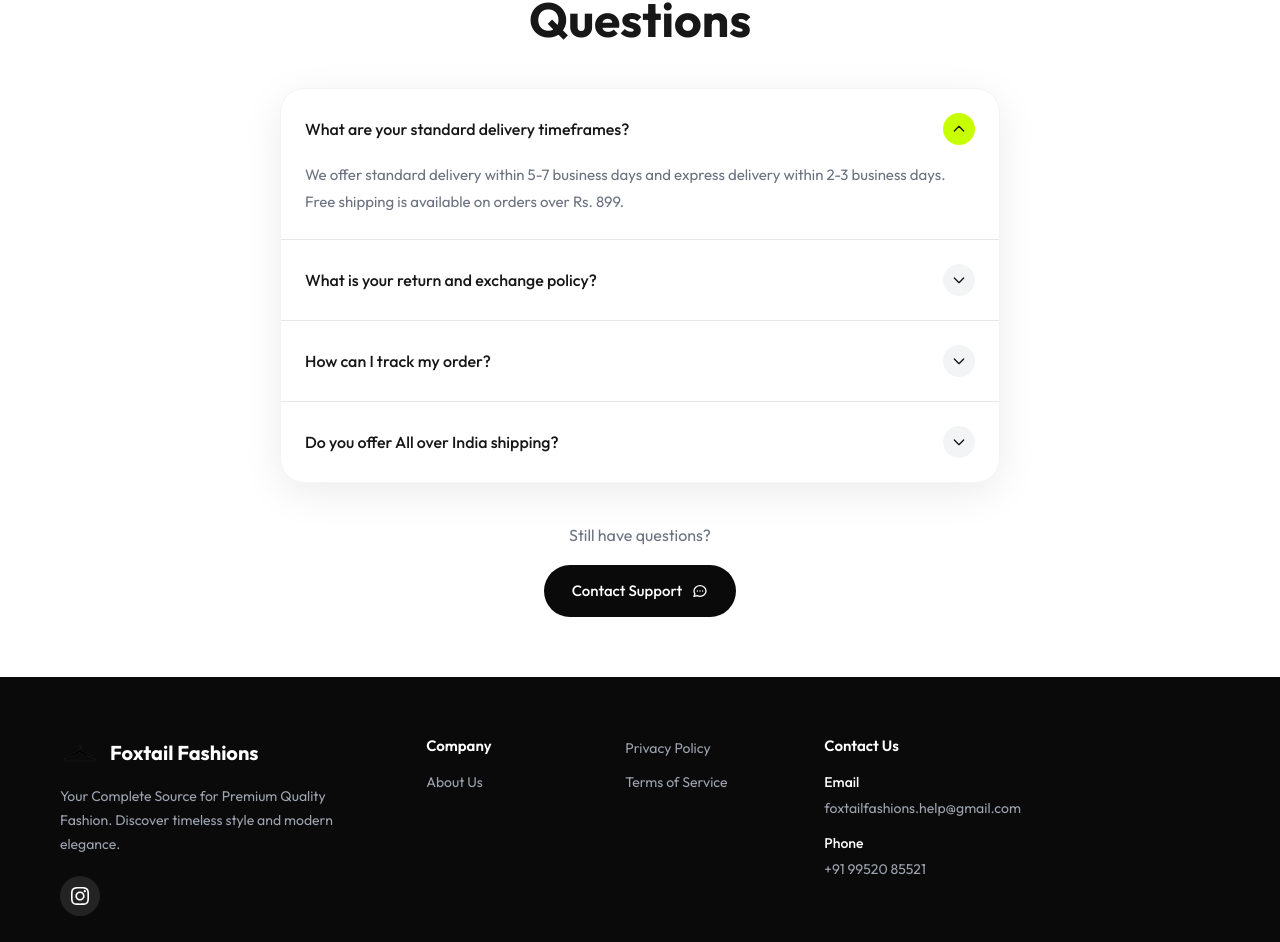
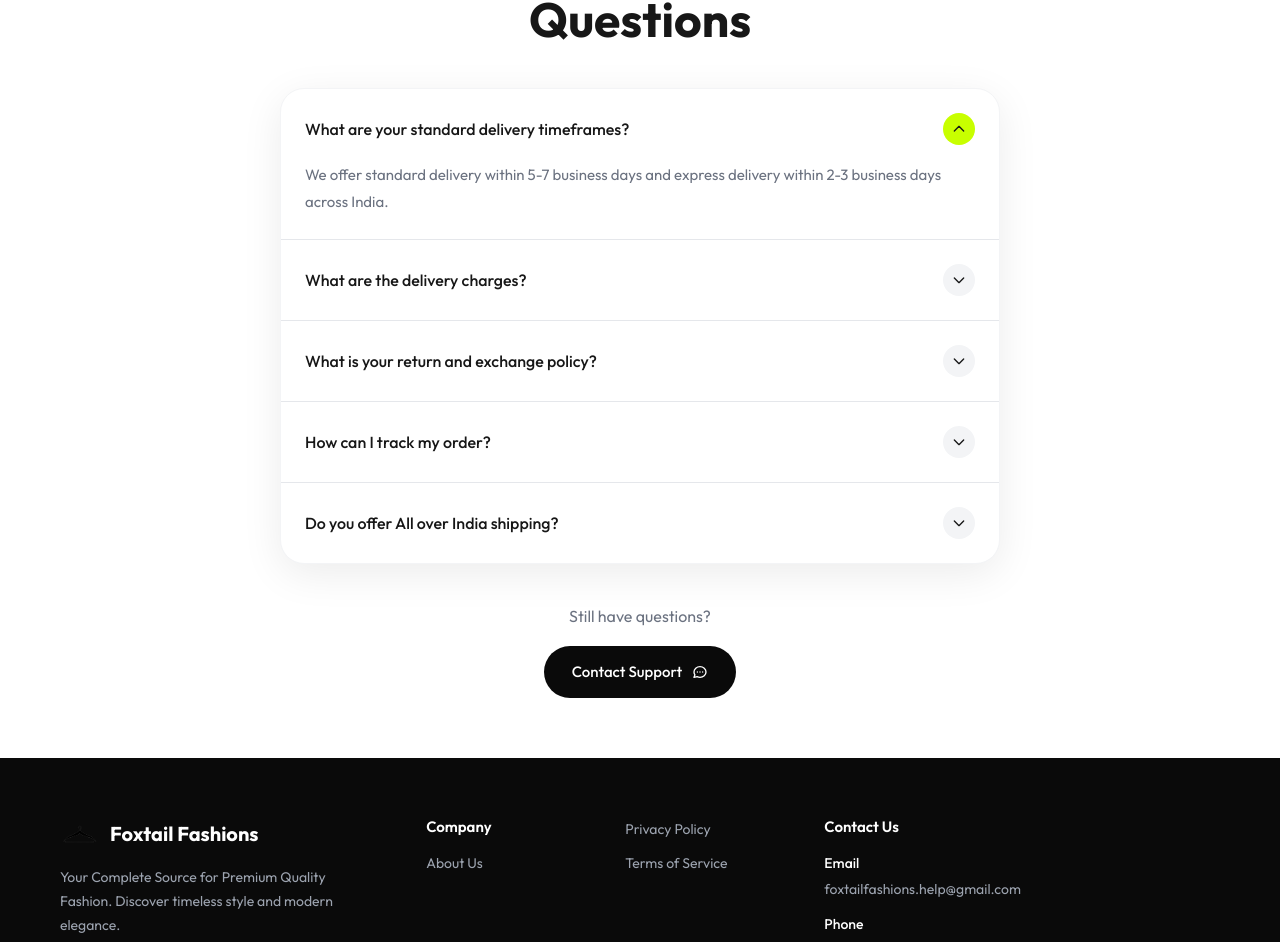
Before and after one commit to honestsolutions07/foxtail-fashions, a Next.js app: page / in a window 1280 px wide. Shown: the part 3384-4326 px from the top of the page. Built offline with nearby package versions, Linux system fonts and the light colour scheme; no server answers; the database is empty; a web font is replaced by a local one.

Commit message:
Add FAQ about delivery charges - applicable on all orders

```diff
--- a/src/components/FAQSection.tsx
+++ b/src/components/FAQSection.tsx
@@ -5,7 +5,11 @@
 const faqs = [
     {
         question: 'What are your standard delivery timeframes?',
-        answer: 'We offer standard delivery within 5-7 business days and express delivery within 2-3 business days. Free shipping is available on orders over Rs. 899.',
+        answer: 'We offer standard delivery within 5-7 business days and express delivery within 2-3 business days across India.',
+    },
+    {
+        question: 'What are the delivery charges?',
+        answer: 'A standard delivery charge of ₹99 is applicable on all orders, regardless of the order value. This helps us ensure safe and timely delivery of your products.',
     },
     {
         question: 'What is your return and exchange policy?',
```
